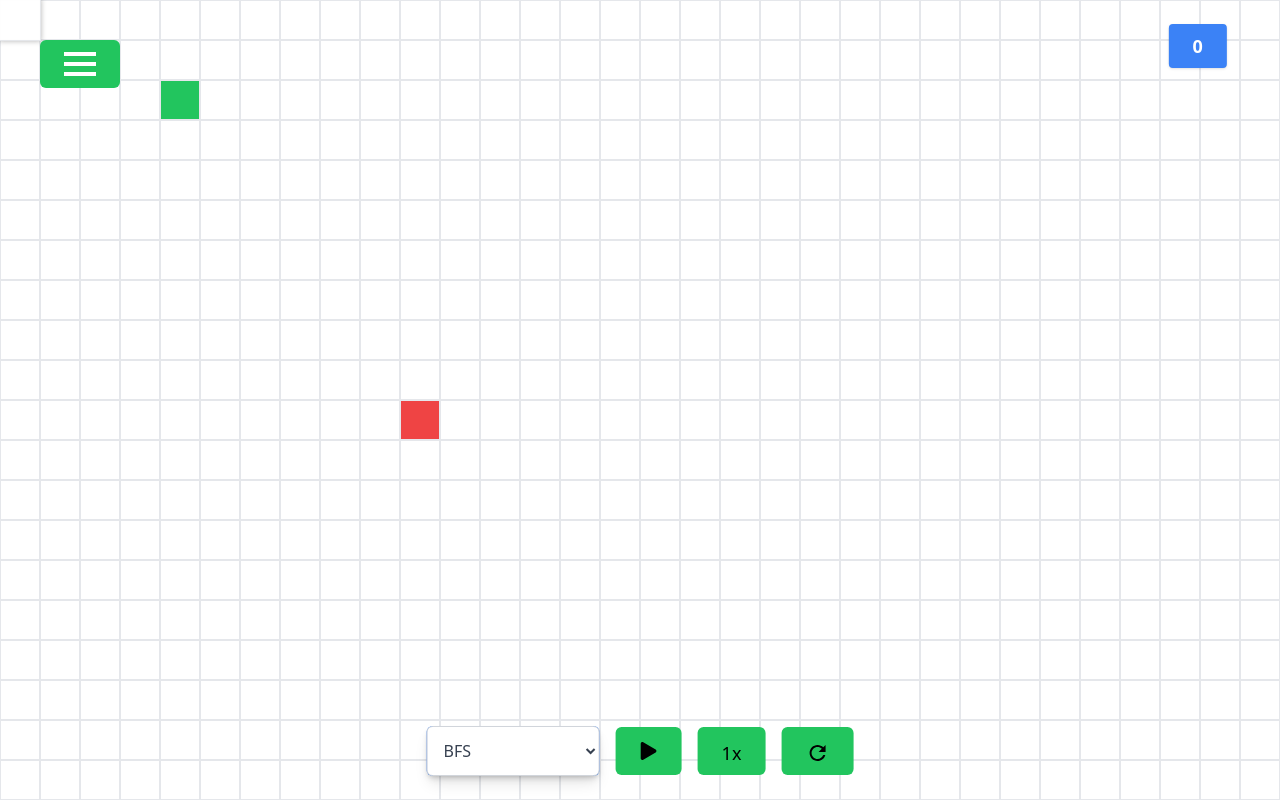
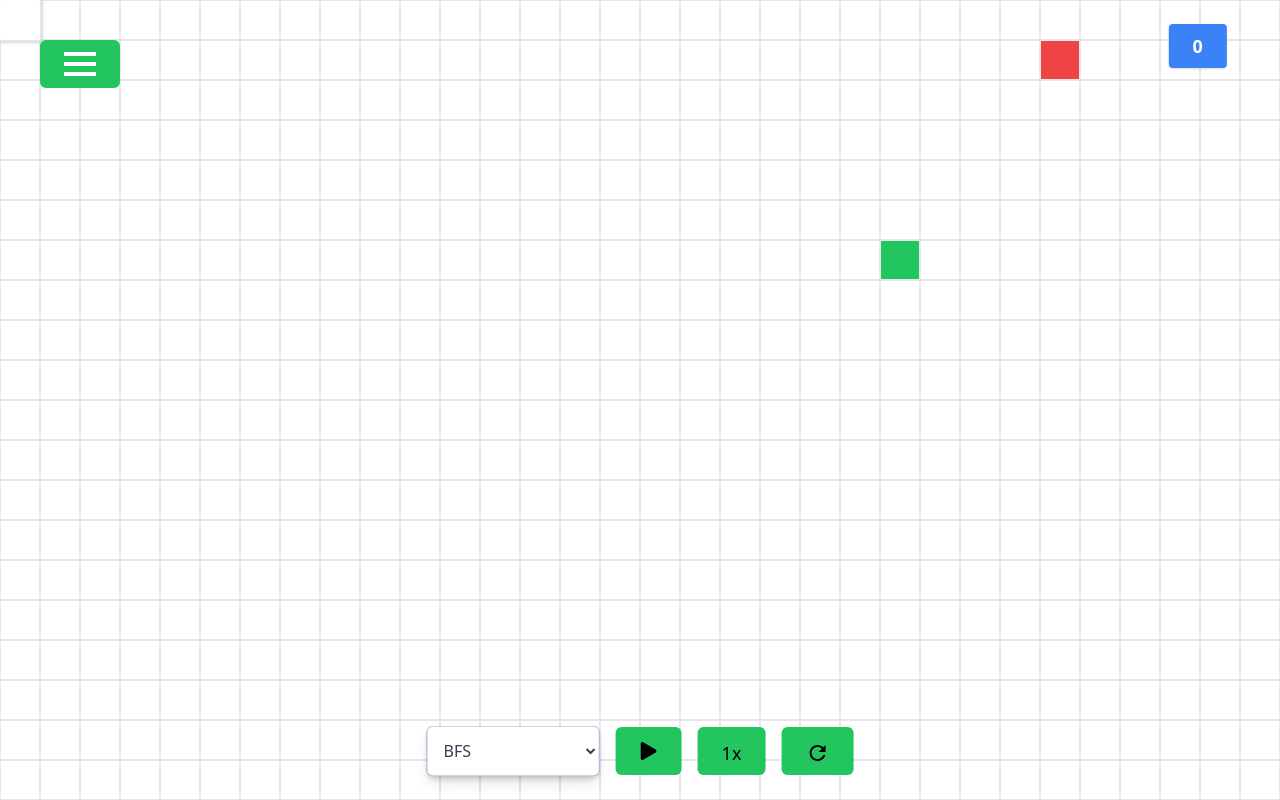
Before and after one commit to LGeoff31/Graphs, a React (Create React App) app: page / in a window 1280 px wide. Built offline with nearby package versions, Linux system fonts and the light colour scheme.

Commit message:
Modularized code + randmoized start and end positions

```diff
--- /dev/null
+++ b/src/components/Board.js
@@ -0,0 +1,123 @@
+import React, { useState } from "react";
+import Node from "./Node";
+
+const Board = ({
+  gridDimensions,
+  startPosition,
+  endPosition,
+  grid,
+  setGrid,
+  setStartPosition,
+  setEndPosition,
+}) => {
+  const [dragging, setDragging] = useState(null);
+
+  // Stop dragging when the mouse is released
+  const handleMouseUp = () => {
+    setDragging(null);
+  };
+  // Update start or end node position
+  const handleMouseMove = (e) => {
+    if (!dragging) return;
+
+    const target = e.target;
+    const row = parseInt(target.dataset.row);
+    const col = parseInt(target.dataset.col);
+
+    if (isNaN(row) || isNaN(col)) return;
+
+    if (dragging === "start") {
+      setStartPosition({ row, col });
+    } else if (dragging === "end") {
+      setEndPosition({ row, col });
+    } else if (dragging === "wall") {
+      toggleWall(row, col);
+    }
+  };
+  const toggleWall = (row, col) => {
+    setGrid((prevGrid) => {
+      const newGrid = prevGrid.map((gridRow, rowIndex) =>
+        gridRow.map((node, colIndex) => {
+          if (rowIndex === row && colIndex === col) {
+            return node === "wall" ? "unvisited" : "wall";
+          }
+          return node;
+        })
+      );
+      return newGrid;
+    });
+  };
+  const handleMouseDown = (e, type) => {
+    const target = e.target;
+    const row = parseInt(target.dataset.row);
+    const col = parseInt(target.dataset.col);
+
+    if (isNaN(row) || isNaN(col)) return;
+    if (type === "start") {
+      setDragging("start");
+      setStartPosition({ row, col });
+    } else if (type === "end") {
+      setDragging("end");
+      setEndPosition({ row, col });
+    } else if (type === "wall") {
+      setDragging("wall");
+    }
+
+    e.preventDefault();
+  };
+
+  return (
+    <div
+      className="grid justify-center items-center h-80vh"
+      onMouseUp={handleMouseUp}
+      onMouseMove={handleMouseMove}
+    >
+      {(() => {
+        const rows = [];
+        for (let row = 0; row < gridDimensions.rows; row++) {
+          const cols = [];
+          for (let col = 0; col < gridDimensions.cols; col++) {
+            const isStart =
+              row === startPosition.row && col === startPosition.col;
+            const isEnd = row === endPosition.row && col === endPosition.col;
+            const isWall = grid[row][col] === "wall";
+            const color = isStart
+              ? "bg-green-500"
+              : isEnd
+              ? "bg-red-500"
+              : grid[row][col] === "visited"
+              ? "bg-blue-400"
+              : grid[row][col] === "path"
+              ? "bg-yellow-400"
+              : isWall
+              ? "bg-gray-500"
+              : "bg-white";
+
+            cols.push(
+              <Node
+                key={`${row}-${col}`}
+                className={`w-10 h-10 border border-grey-400 cell ${color}`}
+                data-row={row}
+                data-col={col}
+                onMouseDown={(e) => {
+                  handleMouseDown(
+                    e,
+                    isStart ? "start" : isEnd ? "end" : "wall"
+                  );
+                }}
+              />
+            );
+          }
+          rows.push(
+            <div key={row} className="flex">
+              {cols}
+            </div>
+          );
+        }
+        return rows;
+      })()}
+    </div>
+  );
+};
+
+export default Board;
--- a/src/components/Homepage.js
+++ b/src/components/Homepage.js
@@ -1,15 +1,11 @@
 import React, { useState, useEffect, useRef } from "react";
-import Node from "./Node";
 import { FaPlay, FaPause } from "react-icons/fa";
 import { bfs } from "../algorithms/bfs";
 import { multiBFS } from "../algorithms/multibfs";
 import { dfs } from "../algorithms/dfs";
-import { RiResetLeftFill } from "react-icons/ri";
 import RefreshIcon from "@mui/icons-material/Refresh";
-import { GiPuzzle } from "react-icons/gi";
-import { FaBorderAll } from "react-icons/fa";
-import { FaBorderNone } from "react-icons/fa";
 import Hamburger from "./Hamburger";
+import Board from "./Board";
 
 // Add number tiles
 const Homepage = () => {
@@ -18,11 +14,15 @@ const Homepage = () => {
     rows: Math.floor(window.innerHeight / cellSize),
     cols: Math.floor(window.innerWidth / cellSize),
   });
-  console.log(window.innerHeight, window.innerWidth);
-
-  const [startPosition, setStartPosition] = useState({ row: 2, col: 4 });
-  const [endPosition, setEndPosition] = useState({ row: 10, col: 10 });
-  const [dragging, setDragging] = useState(null);
+  const [startPosition, setStartPosition] = useState({
+    row: Math.floor(Math.random() * gridDimensions.rows),
+    col: Math.floor(Math.random() * gridDimensions.cols),
+  });
+  console.log(startPosition);
+  const [endPosition, setEndPosition] = useState({
+    row: Math.floor(Math.random() * gridDimensions.rows),
+    col: Math.floor(Math.random() * gridDimensions.cols),
+  });
   const [selectedAlgorithm, setSelectedAlgorithm] = useState("bfs");
   const [visitedCount, setVisitedCount] = useState(0);
   const [paused, setPaused] = useState(true);
@@ -109,29 +109,10 @@ const Homepage = () => {
   }, [paused]);
   // Play animation
   useEffect(() => {
-    console.log("ran");
     if (!paused) {
       runAlgorithm();
     }
   }, [paused]);
-  const generateMaze = () => {
-    // Initialize grid with all cells as "unvisited" (paths)
-    const newGrid = Array.from({ length: gridDimensions.rows }, () =>
-      Array(gridDimensions.cols).fill("unvisited")
-    );
-
-    // Add outer borders
-    for (let i = 0; i < gridDimensions.rows; i++) {
-      newGrid[i][0] = "wall"; // Left border
-
-      newGrid[i][gridDimensions.cols - 1] = "wall"; // Right border
-    }
-    for (let j = 0; j < gridDimensions.cols; j++) {
-      newGrid[0][j] = "wall"; // Top border
-      newGrid[gridDimensions.rows - 1][j] = "wall"; // Bottom border
-    }
-    setGrid(newGrid);
-  };
 
   const handleAlgorithmChange = (event) => {
     setSelectedAlgorithm(event.target.value);
@@ -187,114 +168,18 @@ const Homepage = () => {
       );
     }
   };
-  // Selecting a start or end node
-  const handleMouseDown = (e, type) => {
-    const target = e.target;
-    const row = parseInt(target.dataset.row);
-    const col = parseInt(target.dataset.col);
-
-    if (isNaN(row) || isNaN(col)) return;
-    if (type === "start") {
-      setDragging("start");
-      setStartPosition({ row, col });
-    } else if (type === "end") {
-      setDragging("end");
-      setEndPosition({ row, col });
-    } else if (type === "wall") {
-      setDragging("wall");
-    }
-
-    e.preventDefault();
-  };
-  // Update start or end node position
-  const handleMouseMove = (e) => {
-    if (!dragging) return;
-
-    const target = e.target;
-    const row = parseInt(target.dataset.row);
-    const col = parseInt(target.dataset.col);
-
-    if (isNaN(row) || isNaN(col)) return;
-
-    if (dragging === "start") {
-      setStartPosition({ row, col });
-    } else if (dragging === "end") {
-      setEndPosition({ row, col });
-    } else if (dragging === "wall") {
-      toggleWall(row, col);
-    }
-  };
-
-  const toggleWall = (row, col) => {
-    setGrid((prevGrid) => {
-      const newGrid = prevGrid.map((gridRow, rowIndex) =>
-        gridRow.map((node, colIndex) => {
-          if (rowIndex === row && colIndex === col) {
-            return node === "wall" ? "unvisited" : "wall";
-          }
-          return node;
-        })
-      );
-      return newGrid;
-    });
-  };
-
-  // Stop dragging when the mouse is released
-  const handleMouseUp = () => {
-    setDragging(null);
-  };
-
   return (
     <div className="bg-gray-300 h-screen justify-center items-center flex">
-      <div
-        className="grid justify-center items-center h-80vh"
-        onMouseUp={handleMouseUp}
-        onMouseMove={handleMouseMove}
-      >
-        {(() => {
-          const rows = [];
-          for (let row = 0; row < gridDimensions.rows; row++) {
-            const cols = [];
-            for (let col = 0; col < gridDimensions.cols; col++) {
-              const isStart =
-                row === startPosition.row && col === startPosition.col;
-              const isEnd = row === endPosition.row && col === endPosition.col;
-              const isWall = grid[row][col] === "wall";
-              const color = isStart
-                ? "bg-green-500"
-                : isEnd
-                ? "bg-red-500"
-                : grid[row][col] === "visited"
-                ? "bg-blue-400"
-                : grid[row][col] === "path"
-                ? "bg-yellow-400"
-                : isWall
-                ? "bg-gray-500"
-                : "bg-white";
+      <Board
+        gridDimensions={gridDimensions}
+        startPosition={startPosition}
+        endPosition={endPosition}
+        grid={grid}
+        setStartPosition={setStartPosition}
+        setEndPosition={setEndPosition}
+        setGrid={setGrid}
+      />
 
-              cols.push(
-                <Node
-                  key={`${row}-${col}`}
-                  className={`w-10 h-10 border border-grey-400 cell ${color}`}
-                  data-row={row}
-                  data-col={col}
-                  onMouseDown={(e) => {
-                    handleMouseDown(
-                      e,
-                      isStart ? "start" : isEnd ? "end" : "wall"
-                    );
-                  }}
-                />
-              );
-            }
-            rows.push(
-              <div key={row} className="flex">
-                {cols}
-              </div>
-            );
-          }
-          return rows;
-        })()}
       <div className="absolute top-10 left-10 flex  flex gap-4 items-center">
         <Hamburger />
       </div>
@@ -336,7 +221,6 @@ const Homepage = () => {
         </p>
       </div>
     </div>
-    </div>
   );
 };
 
```
Lines whose indentation alone changed are shown as unchanged.
